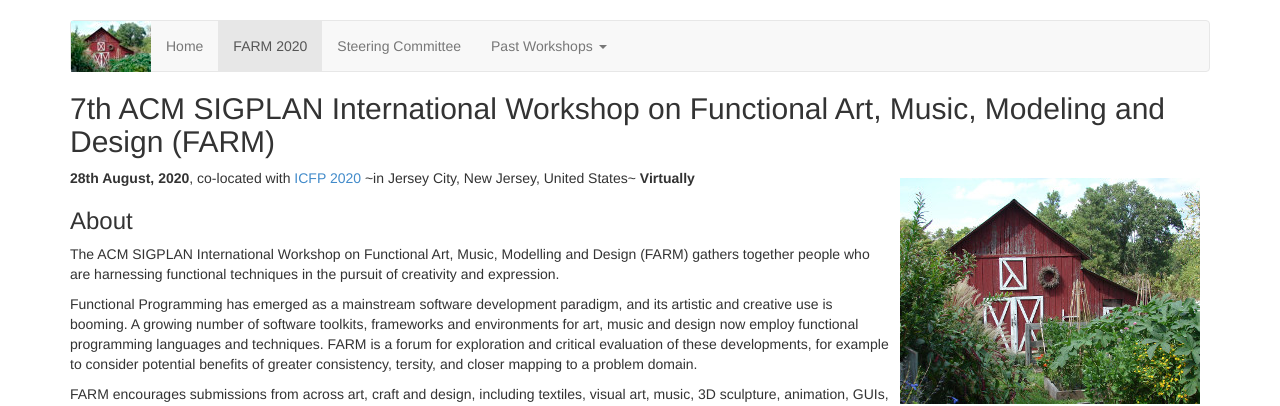
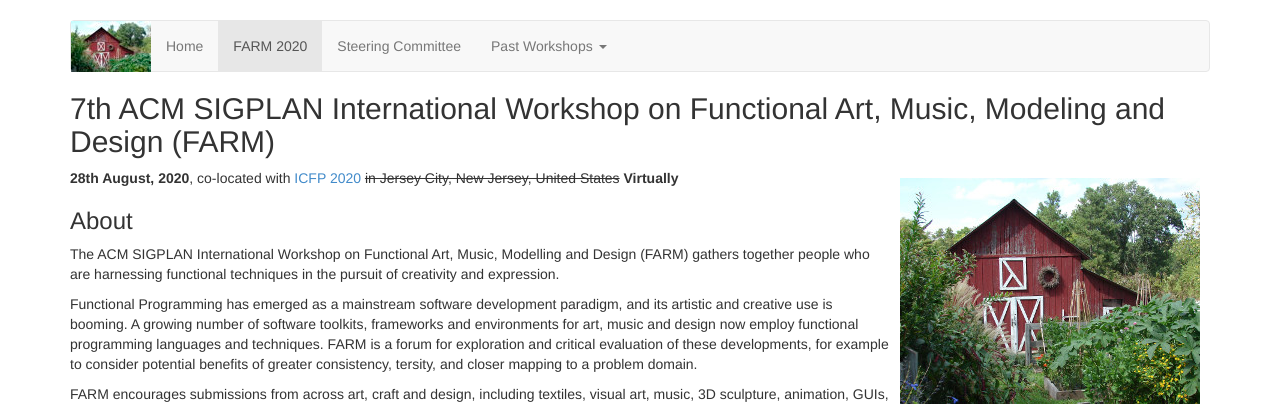
Before and after one commit to functional-art/functional-art.github.com, a Jekyll site: the page built from 2020/index.md, in a window 1280 px wide. Shown: the top 406 px of the page. Built offline with Jekyll 4.4.1, drawn with Linux system fonts in a browser that asks for light colours; nearby versions of some CDN libraries.

Commit message:
Fix paths Fix strikethrough

```diff
--- a/2017/slides/murphy/farm_talk.html
+++ b/2017/slides/murphy/farm_talk.html
@@ -255,13 +255,13 @@
 <div id="succinctness-really-matters" class="slide section level1">
 <h1>Succinctness Really Matters!</h1>
 <div class="figure">
-<img src="Screenshot%20from%202017-09-06%2001:21:38.png" />
+<img src="Screenshot%20from%202017-09-06%20012138.png" />
 </div>
 </div>
 <div id="section-1" class="slide section level1">
 <h1></h1>
 <div class="figure">
-<img src="Screenshot%20from%202017-09-06%2001:21:49.png" />
+<img src="Screenshot%20from%202017-09-06%20012149.png" />
 </div>
 </div>
 <div id="sdbody" class="slide section level1">
--- a/2020/index.md
+++ b/2020/index.md
@@ -9,7 +9,9 @@
 <img src="/files/farm-lambda-small.jpg" style="float: right; margin: 10px;" />
 
 **28th August, 2020**, co-located with
-[ICFP 2020](https://icfp20.sigplan.org/) ~in Jersey City, New Jersey, United States~ **Virtually**
+[ICFP 2020](https://icfp20.sigplan.org/)
+<span style="text-decoration: line-through;">in Jersey City, New Jersey, United States</span>
+ **Virtually**
 
 ### About
 
```
Also changed, not shown: 2020/cfp.md (+1 -1 lines), 2017/slides/murphy/Screenshot from 2017-09-06 012138.png (renamed from 2017/slides/murphy/Screenshot from 2017-09-06 01:21:38.png), 2017/slides/murphy/Screenshot from 2017-09-06 012149.png (renamed from 2017/slides/murphy/Screenshot from 2017-09-06 01:21:49.png).
